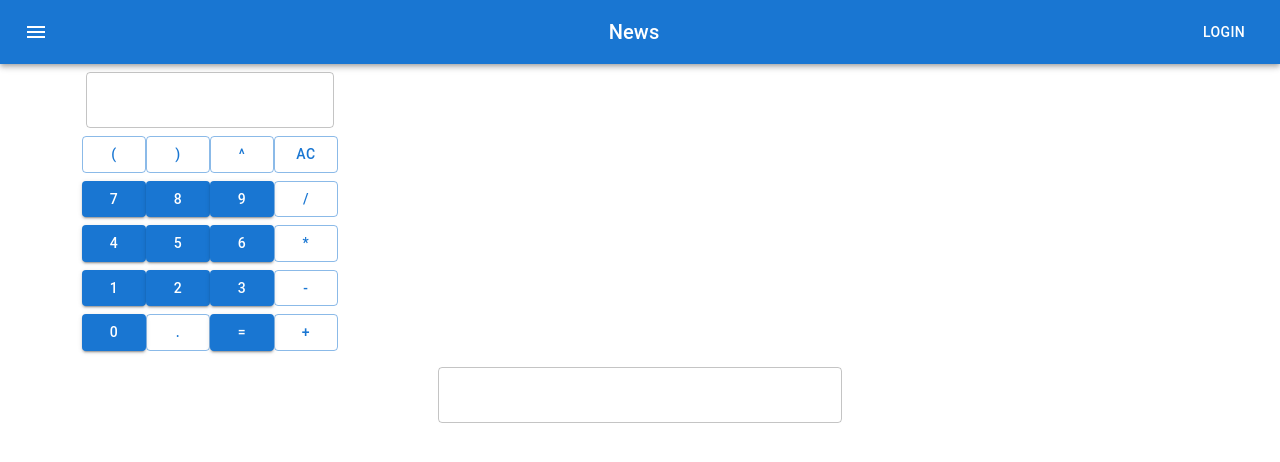
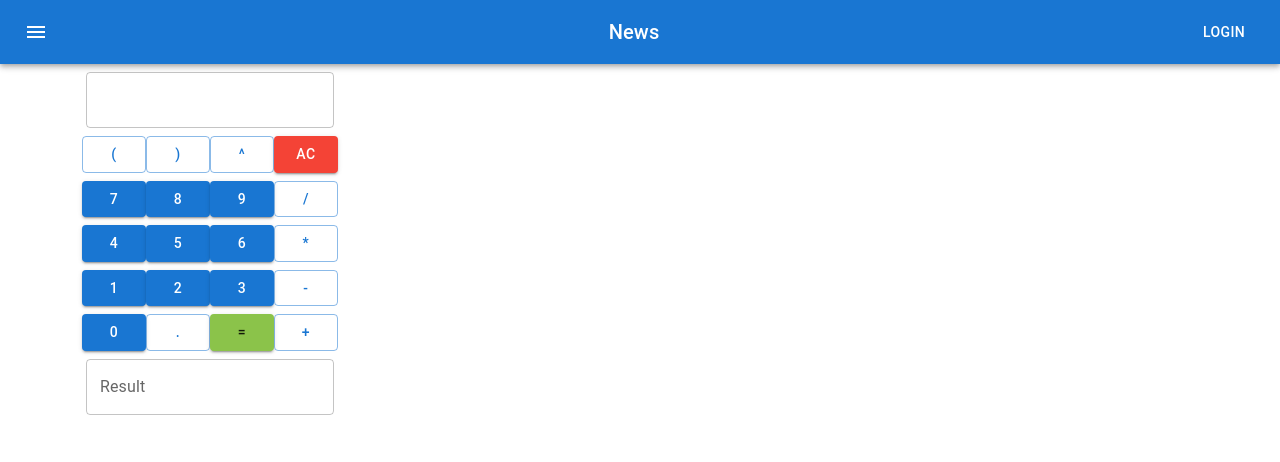
Before and after one commit to mu2so4/DE-calculator-frontend, a React (Create React App) app: page / in a window 1280 px wide. Shown: the top 462 px of the page. Built offline with nearby package versions, Linux system fonts and the light colour scheme.

Commit message:
Customize styles

```diff
--- a/src/components/Calculator.js
+++ b/src/components/Calculator.js
@@ -4,9 +4,24 @@ import Box from '@mui/material/Box';
 import TextField from '@mui/material/TextField';
 import Button from '@mui/material/Button';
 
+import { createTheme, ThemeProvider } from '@mui/material/styles';
+import { red, lightGreen } from '@mui/material/colors';
+
 
 
 export default function Calculator() {
+  const ac_theme = createTheme({
+    palette: {
+      primary: red
+    },
+  })
+
+  const evaluate_button_theme = createTheme({
+    palette: {
+      primary: lightGreen
+    },
+  })
+
   const[expression,setExpression]=useState('');
   const[exprResult,setExprResult]=useState('');
   const appendExpression=(str) => {
@@ -21,9 +36,15 @@ export default function Calculator() {
     }
     else if(value === AC_ACTION) {
       setExpression('')
+      setExprResult('')
     }
     else {
-      appendExpression(' ' + value + ' ')
+      if(expression.length === 0 || expression.charAt(expression.length - 1) === ' ') {
+        appendExpression(value + ' ')
+      }
+      else {
+        appendExpression(' ' + value + ' ')
+      }
     }
   }
 
@@ -42,7 +63,7 @@ export default function Calculator() {
       if(response.status === 200){
         console.log("SUCCESS")
         return response.json();
-      }else if(response.status === 408){
+      }else if(response.status >= 400){
         console.log("SOMETHING WENT WRONG")
         this.setState({ requestFailed: true })
     }})
@@ -56,12 +77,10 @@ export default function Calculator() {
 
   return (
     <Box
-      //component="form"
       sx={{
         '& > :not(style)': { m: 1, width: '40ch' },
       }}
-      //noValidate
-      //autoComplete="off"
+      justifyContent="center"
     >
 
       <form noValidate autoComplete="off">
@@ -72,7 +91,9 @@ export default function Calculator() {
         <Button id="leftBracketButton" variant="outlined" onClick={() => handleClick('(')}>(</Button>
         <Button id="rightBracketButton" variant="outlined" onClick={() => handleClick(')')}>)</Button>
         <Button id="digit7Button" variant="outlined" onClick={() => handleClick('*')}>^</Button>
-        <Button id="pointButton" variant="outlined" onClick={() => handleClick(AC_ACTION)}>AC</Button>
+        <ThemeProvider theme={ac_theme}>
+          <Button id="pointButton" variant="contained" onClick={() => handleClick(AC_ACTION)}>AC</Button>
+        </ThemeProvider>
       </Box>
 
       <Box>
@@ -99,16 +120,15 @@ export default function Calculator() {
       <Box>
         <Button id="digit0Button" variant="contained" onClick={() => handleClick(0)}>0</Button>
         <Button id="pointButton" variant="outlined" onClick={() => handleClick('.')}>.</Button>
-        <Button id="evaluateButton" variant="contained" onClick={handleSubmit}>=</Button>
+        <ThemeProvider theme={evaluate_button_theme}>
+          <Button id="evaluateButton" variant="contained" onClick={handleSubmit}>=</Button>
+        </ThemeProvider>
         <Button id="pointButton" variant="outlined" onClick={() => handleClick('+')}>+</Button>
       </Box>
 
-
-
-
-
-
-      <TextField id="resultField" variant="outlined" value={exprResult} />
+      <Box>
+        <TextField id="resultField" variant="outlined" label="Result" value={exprResult} />
+      </Box>
     </Box>
   );
 }
```
